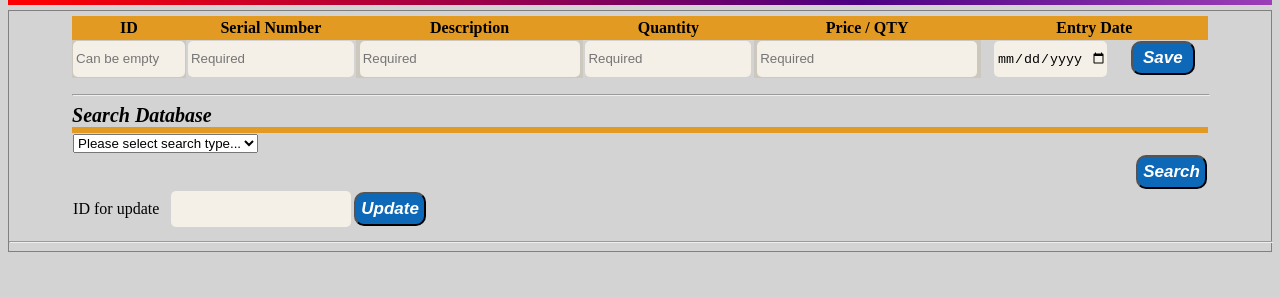
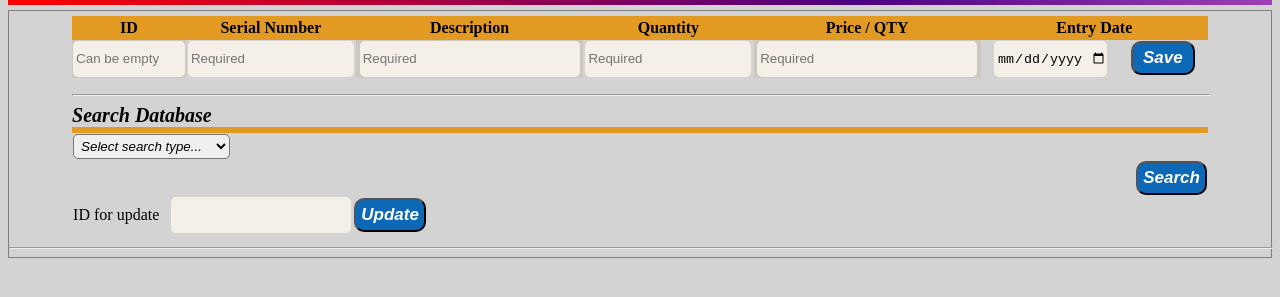
Before and after one commit to sumanmandal1992/DataStorageApp, a website: page public/index.html in a window 1280 px wide. Shown: the part 103-400 px from the top of the page. Drawn offline with Linux system fonts and the light colour scheme.

Commit message:
Modified

```diff
--- a/index.mjs
+++ b/index.mjs
@@ -315,7 +315,7 @@ app.post('/preUpdate', async(req, res) => {
 								<tr>
 									<td> <input type="text" name="id" value="${ updateData[0].pid }"> </td>
 									<td> <input type="text" name="srno" value="${ updateData[0].srno }"> </td>
-									<td> <input type="text" name="desc" value="${ updateData[0].description }"> </td>
+									<td> <input type="text" name="desc" value="${ updateData[0].description.replace(/"|'/g, function(x){if(x=='"') return '&quot;'; else return '&apos;';}) }"> </td>
 									<td> <input type="text" name="qnty" value="${ updateData[0].qnty }"> </td>
 									<td> <input type="text" name="price" value="${ updateData[0].prperqty }"> </td>
 									<td>
@@ -330,6 +330,7 @@ app.post('/preUpdate', async(req, res) => {
 							</tbody>
 							</table>
 						</form>
+						<br>
 						<form action="/updateimg" method="post" enctype="multipart/form-data">
 							<label style="color: #8F3A84; font-size: 18px">Upload an image for update</lable>
 							&nbsp;&nbsp;&nbsp;&nbsp;&nbsp;&nbsp;<input type="file" name="updateImage" required>
--- a/public/css/index.css
+++ b/public/css/index.css
@@ -151,3 +151,9 @@ span {
 	font-style: italic;
 	font-size: 20px;
 }
+
+select {
+	border-radius: 5px;
+	padding: 3px;
+	font-style: italic;
+}
--- a/public/index.html
+++ b/public/index.html
@@ -58,7 +58,7 @@
 							<tr id="selectRow" width="100%">
 								<td style="text-align: left;">
 									<select id="searchType" name="searchType" onchange="javascript:showType()">
-										<option value="" selected disabled>Please select search type...</option>
+										<option value="" selected disabled>Select search type...</option>
 										<option value="id">Search by id</option>
 										<option value="date">Search by date</option>
 										<option value="description">Search by description</option>
```
